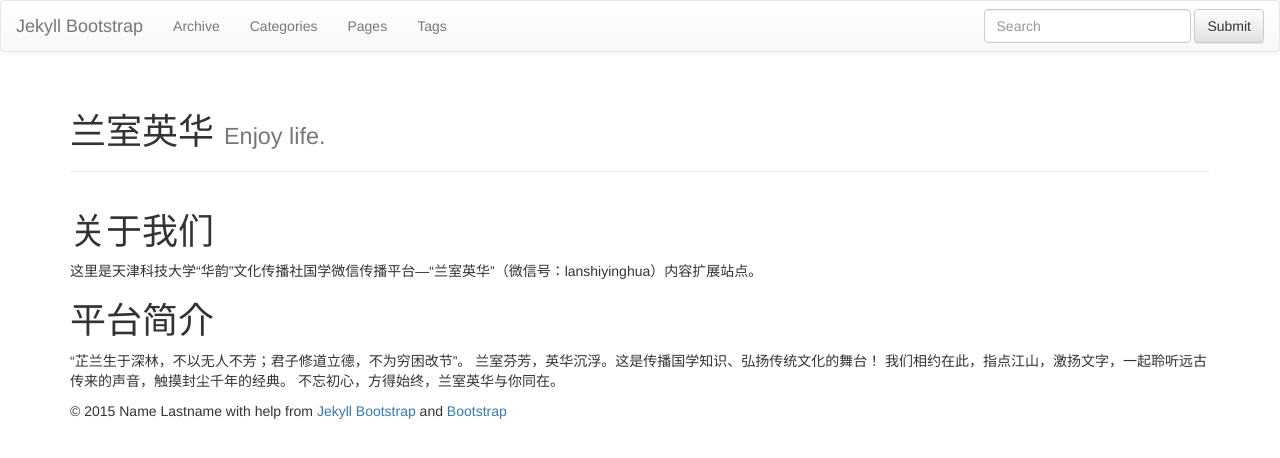
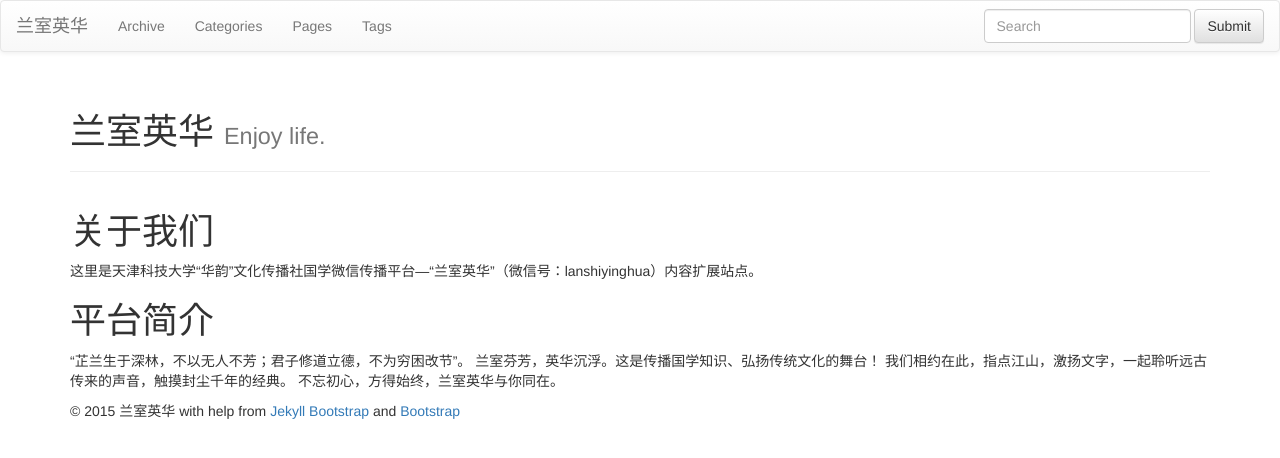
Before and after one commit to lanshiyinghua/lanshiweb, a Jekyll site: the page built from index.md, in a window 1280 px wide. Shown: the top 458 px of the page. Built offline with Jekyll 4.4.1, drawn with Linux system fonts in a browser that asks for light colours; nearby versions of some CDN libraries; library files that are not in the unit come from our copies.

Commit message:
change config

```diff
--- a/_config.yml
+++ b/_config.yml
@@ -8,14 +8,13 @@ highlighter: pygments
 # Themes are encouraged to use these universal variables
 # so be sure to set them if your theme uses them.
 #
-title : Jekyll Bootstrap
-tagline: Site Tagline
+title : 兰室英华
+tagline: Enjoy life.
 author :
-  name : Name Lastname
-  email : blah@email.test
-  github : username
-  twitter : username
-  feedburner : feedname
+  name : 兰室英华
+  email : lanshiyinghua@126.com
+  github : lanshiyinghua
+  feedburner : lanshiyinghua
 
 # The production_url is only used when full-domain names are needed
 # such as sitemap.txt
@@ -25,7 +24,7 @@ author :
 # Else if you are pushing to username.github.io, replace with your username.
 # Finally if you are pushing to a GitHub project page, include the project name at the end.
 #
-production_url : http://username.github.io
+production_url : http://lanshiyinghua.github.io
 
 # All Jekyll-Bootstrap specific configurations are namespaced into this hash
 #
```
